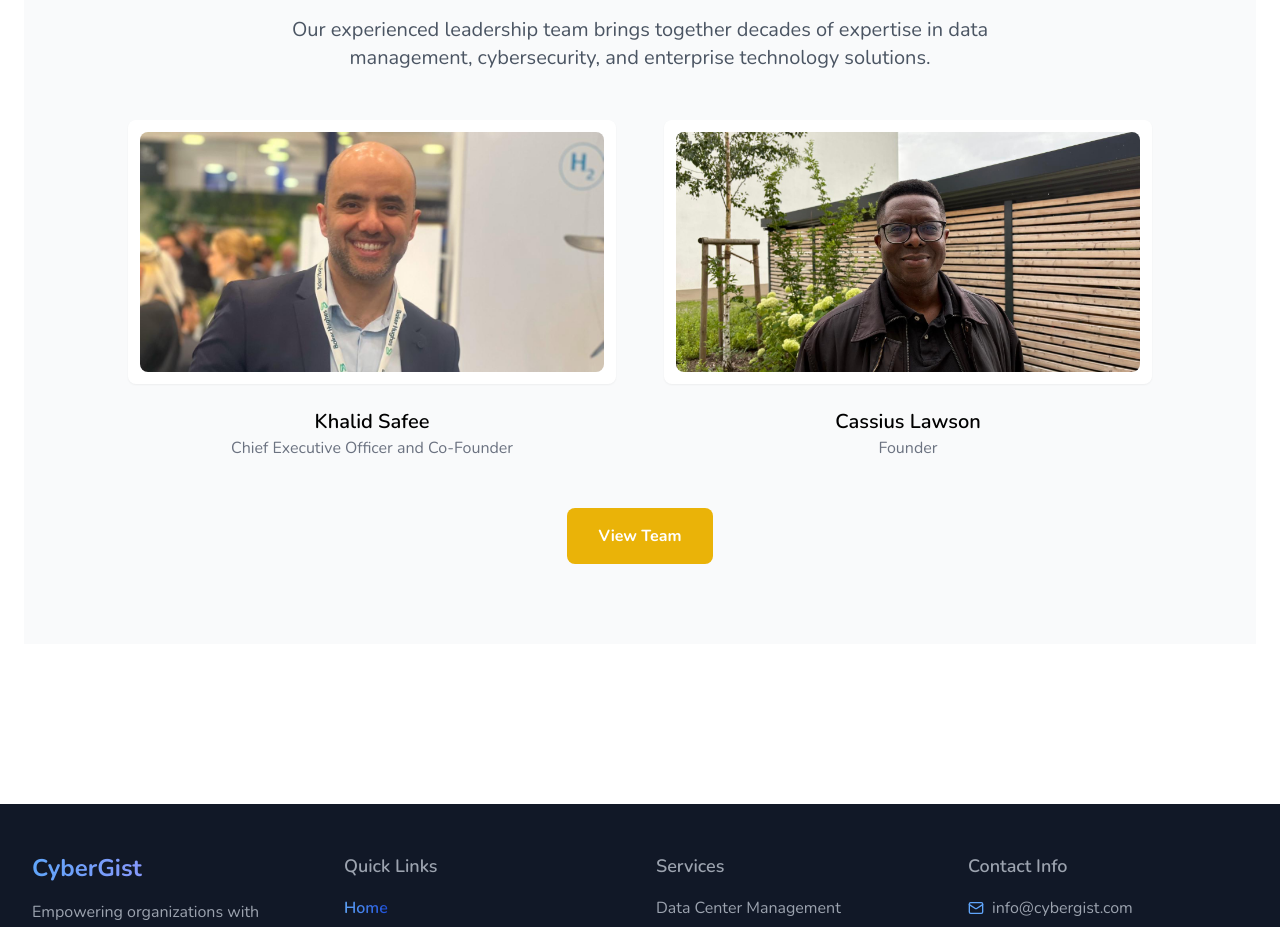
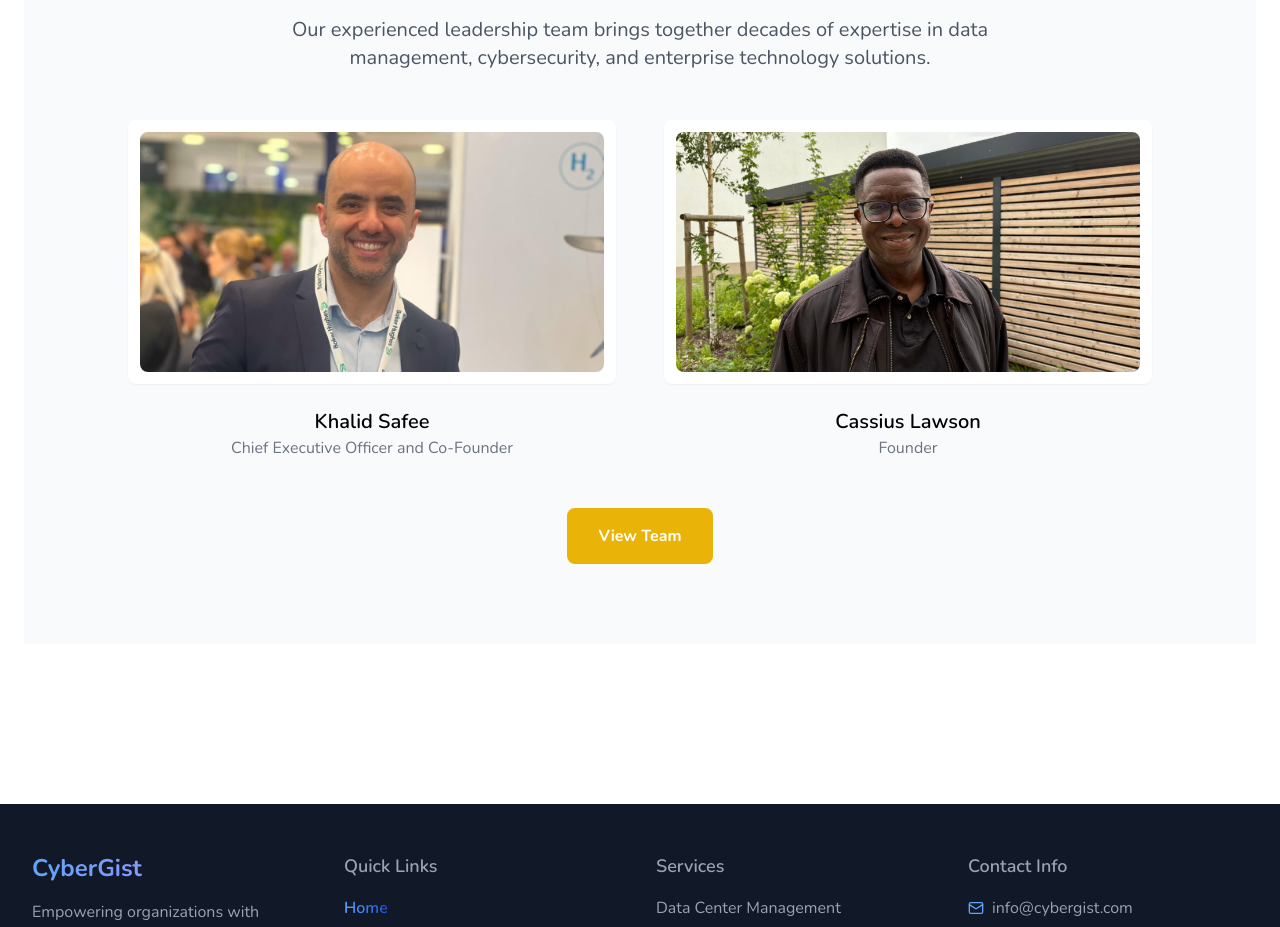
Before and after one commit to Phosah/cybergist, a Vue app: page / in a window 1280 px wide. Shown: the part 920-1847 px from the top of the page. Built offline with nearby package versions, Linux system fonts and the light colour scheme.

Commit message:
change cassius photo

```diff
--- a/src/components/AboutCompany.vue
+++ b/src/components/AboutCompany.vue
@@ -38,7 +38,7 @@
         <div class="mb-6 p-3 bg-white rounded-lg shadow-sm hover:shadow-md transition-shadow">
           <div class="w-full h-[15rem] md:h-[15rem] shrink-0">
             <img
-              src="../assets/cassius-1.jpeg"
+              src="../assets/cassius-2.jpeg"
               alt="Cassius Lawson"
               class="w-full h-full object-cover rounded-lg object-center"
             />
--- a/src/pages/AboutPage.vue
+++ b/src/pages/AboutPage.vue
@@ -13,7 +13,7 @@
     >
       <div class="w-full h-[20rem] md:w-[20rem] md:h-[20rem] shrink-0 mb-2">
         <img
-          src="../assets/cassius-1.jpeg"
+          src="../assets/cassius-2.jpeg"
           alt="Cassius Lawson"
           class="w-full h-full object-cover rounded-lg"
         />
```
Also changed, not shown: src/assets/cassius-2.jpeg (added).
